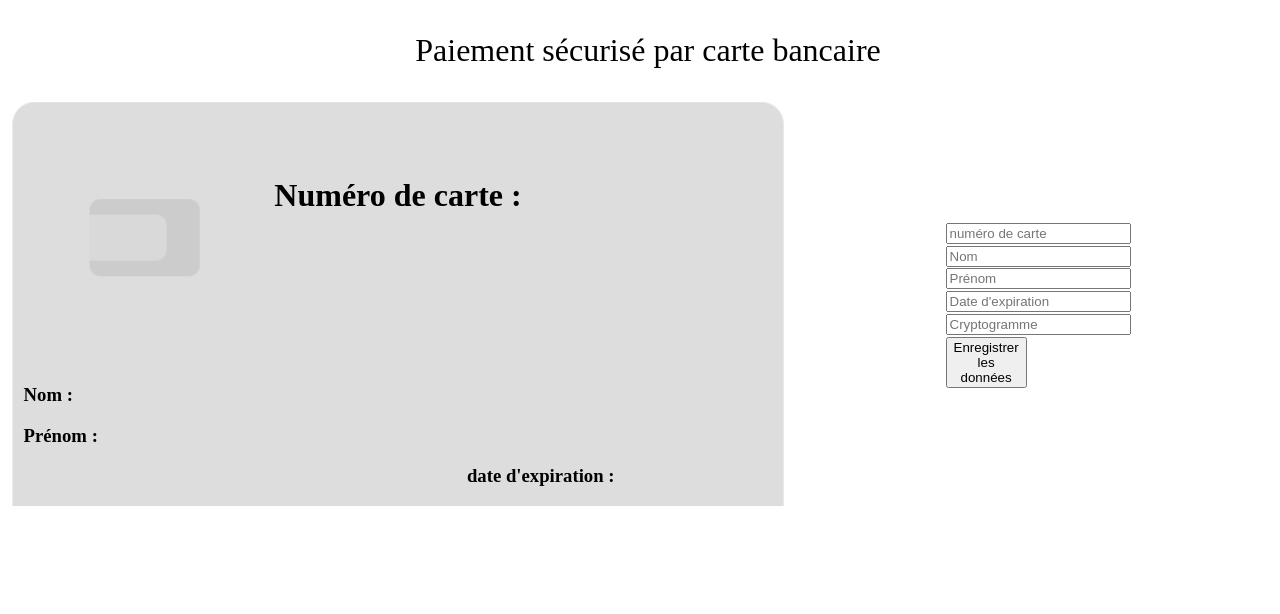
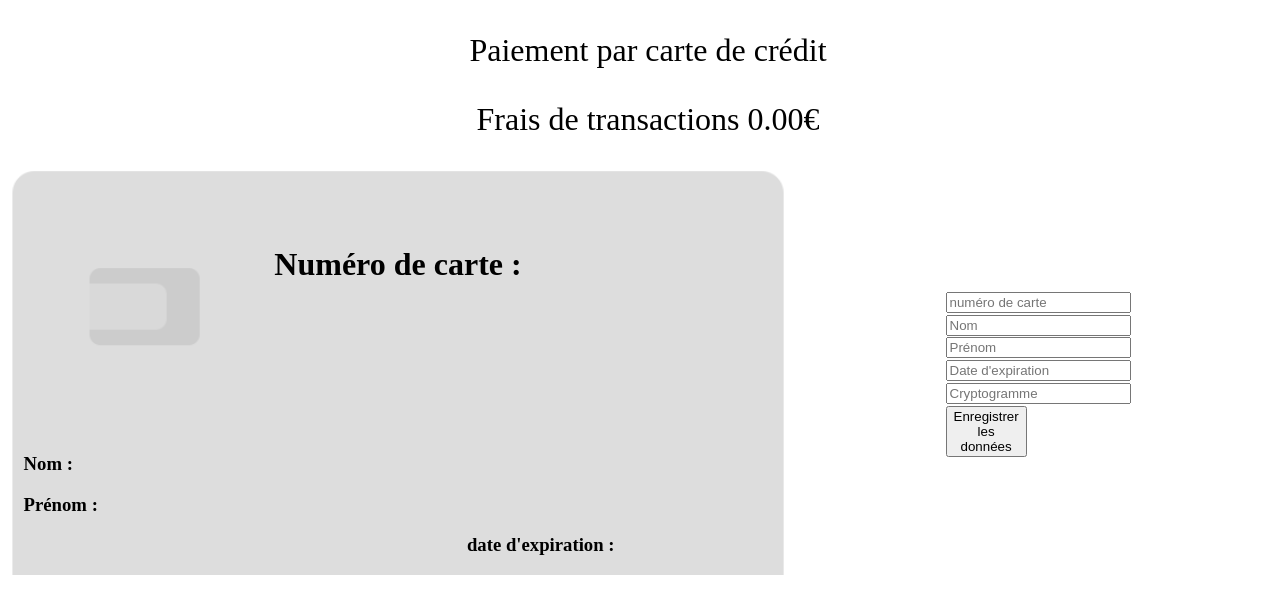
Before and after one commit to Adrienbouchet974/Credit-card-JS, a website: page index.html in a window 1280 px wide. Drawn offline with Linux system fonts and the light colour scheme.

Commit message:
Ajout d'élément.

```diff
--- a/index.html
+++ b/index.html
@@ -10,7 +10,10 @@
 <body>
 
     <header>
-        <p>Paiement sécurisé par carte bancaire</p>
+        <p class="paiement">Paiement par carte de crédit</p>
+        <div>
+            <p class="frais">Frais de transactions 0.00€</p>
+        </div>
     </header>
 
     <div class="test">
```
